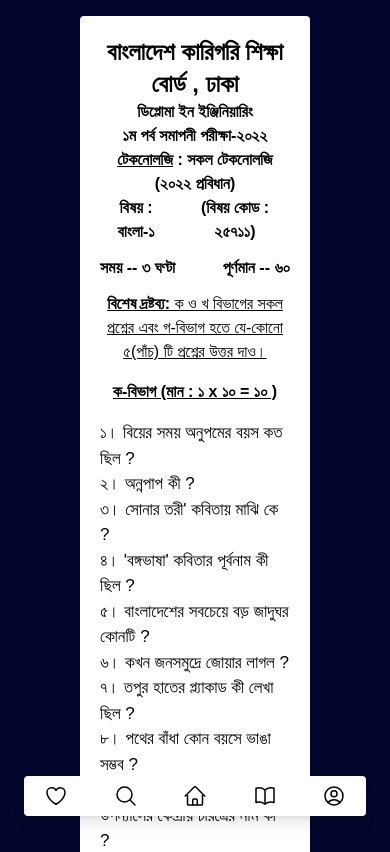
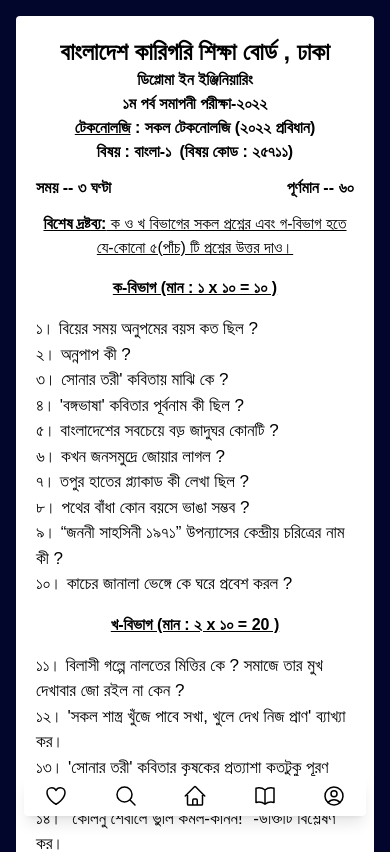
Before and after one commit to JosimHossain1/qsolution, a Next.js app: page /diploma/1/1/1 in a window 390 px wide. Shown: the top 852 px of the page. Built offline with nearby package versions, Linux system fonts and the light colour scheme.

Commit message:
Question Page Solved

```diff
--- a/app/diploma/[id]/[year]/[question]/page.tsx
+++ b/app/diploma/[id]/[year]/[question]/page.tsx
@@ -9,17 +9,6 @@
 ];
 
 const DepartmentDetailPage = ({ params }: any) => {
-  const id = params.id;
-  if (isNaN(id)) {
-    return <div>Invalid department ID</div>;
-  }
-
-  const department = departmentsData[id];
-
-  if (!department) {
-    return <div>Department not found</div>;
-  }
-
   return (
     <div className="flex flex-col items-center justify-center  text-white">
       <DQuetion />
--- a/components/diploma/DQuetion.tsx
+++ b/components/diploma/DQuetion.tsx
@@ -95,7 +95,7 @@
   ];
 
   return (
-    <div className="px-20 py-4">
+    <div className="md:px-20 px-4 py-4">
       <div className="bg-white text-black p-5 rounded">
         <div>
           <h1 className=" text-2xl lg:text-2xl font-bold text-center">
```
